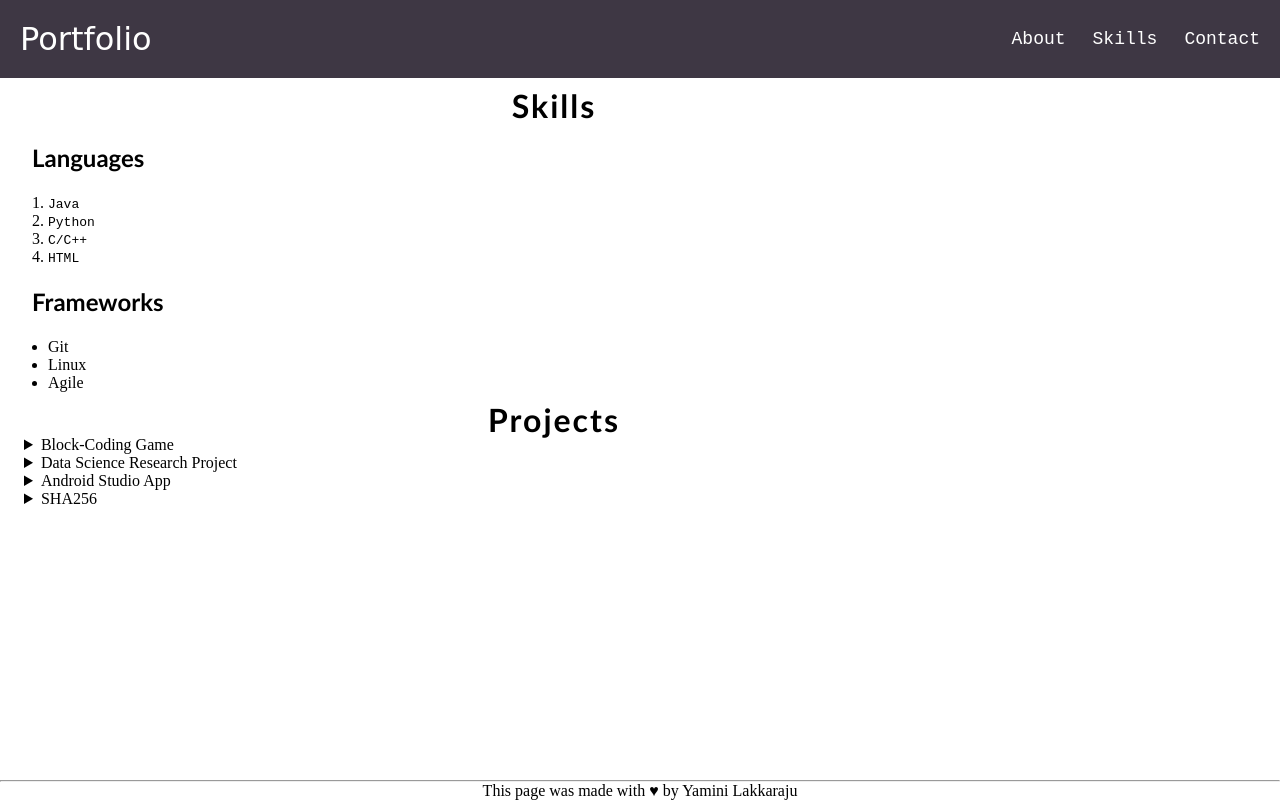
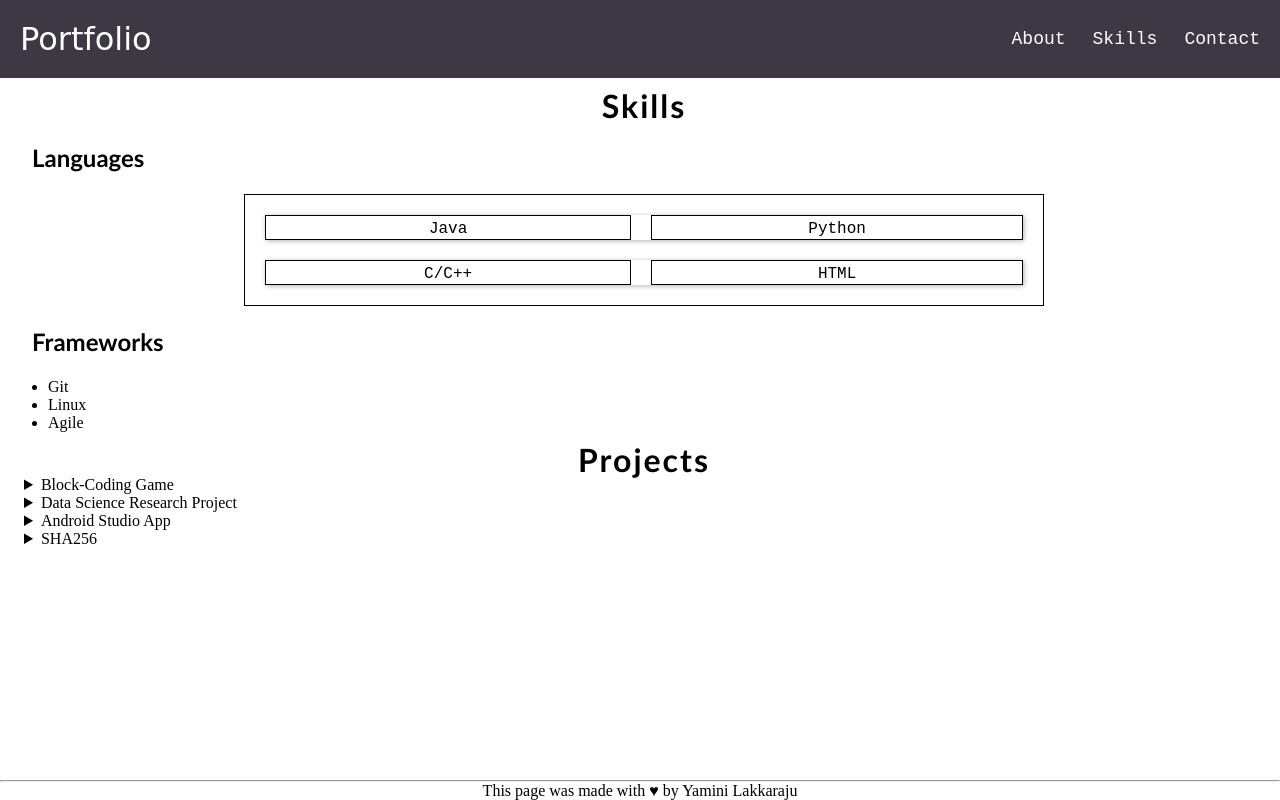
Before and after one commit to Yamini-L/cse134-hw5, a plain HTML site: page academics.html in a window 1280 px wide. Drawn offline with Linux system fonts and the light colour scheme.

Commit message:
CSS table props

```diff
--- a/academics.html
+++ b/academics.html
@@ -34,7 +34,7 @@
         </div>
     </nav>
 
-    <main id="page" style="max-width:1100px">
+    <main id="page">
 
         <!-- Skills -->
         <section class="section-parts" id="skills">
@@ -50,12 +50,25 @@
 
             <div>
                 <h2>Languages </h2>
-                <ol>
+                <table class="languages">
+                    <tr>
+                        <td> <code>Java</code>
+                        </td>
+
+                        <td> <code> Python </code> </td>
+                    </tr>
+
+                    <tr>
+                        <td> <code>C/C++</code> </td>
+                        <td> <code> HTML </code> </td>
+                    </tr>
+                </table>
+                <!-- <ol>
                     <li> <code>Java</code> </li>
                     <li> <code> Python </code> </li>
                     <li> <code>C/C++ </code></li>
                     <li> <code> HTML </code></li>
-                </ol>
+                </ol> -->
 
                 <h2>Frameworks</h2>
                 <ul>
--- a/profile.css
+++ b/profile.css
@@ -7,7 +7,7 @@
     width: 98%;
 
 } */
-
+/* General CSS */
 * {
     margin: 0;
 }
@@ -138,6 +138,8 @@ h2 {
 .paragraphs {
     line-height: 1.5em;
 }
+
+/* COntact form */
 .contact-info{
     margin-left: auto;
     margin-right: auto;
@@ -156,6 +158,29 @@ form {
     text-align: left;
 }
 
+/* Academic CSS */
+
+.languages, td {
+    border: 1px solid;
+    width: 60%;
+    font-size: large;
+    text-align: center;
+    margin-left: auto;
+    margin-right: auto;
+    table-layout: auto;
+    /* border-collapse: collapse;  */
+    width: 50rem;
+    border-spacing: 20px;
+}
+
+th, tr {
+    transform: scale(1);
+    -webkit-transform: scale(1);
+    -moz-transform: scale(1);
+    box-shadow: 1px 1px 5px rgba(0,0,0,0.3);
+    -webkit-box-shadow: 1px 1px 5px rgba(0,0,0,0.3);
+    -moz-box-shadow: 1px 1px 5px rgba(0,0,0,0.3);
+}
 .frameworks {
     padding-left: 1rem;
     width: 100%;
@@ -164,9 +189,11 @@ form {
 
 }
 
+
 .project-topics {
     padding-left: 1rem;
 }
+
 
 footer {
     position: fixed;
```
Also changed, not shown: index.html (+1 -1 lines).
